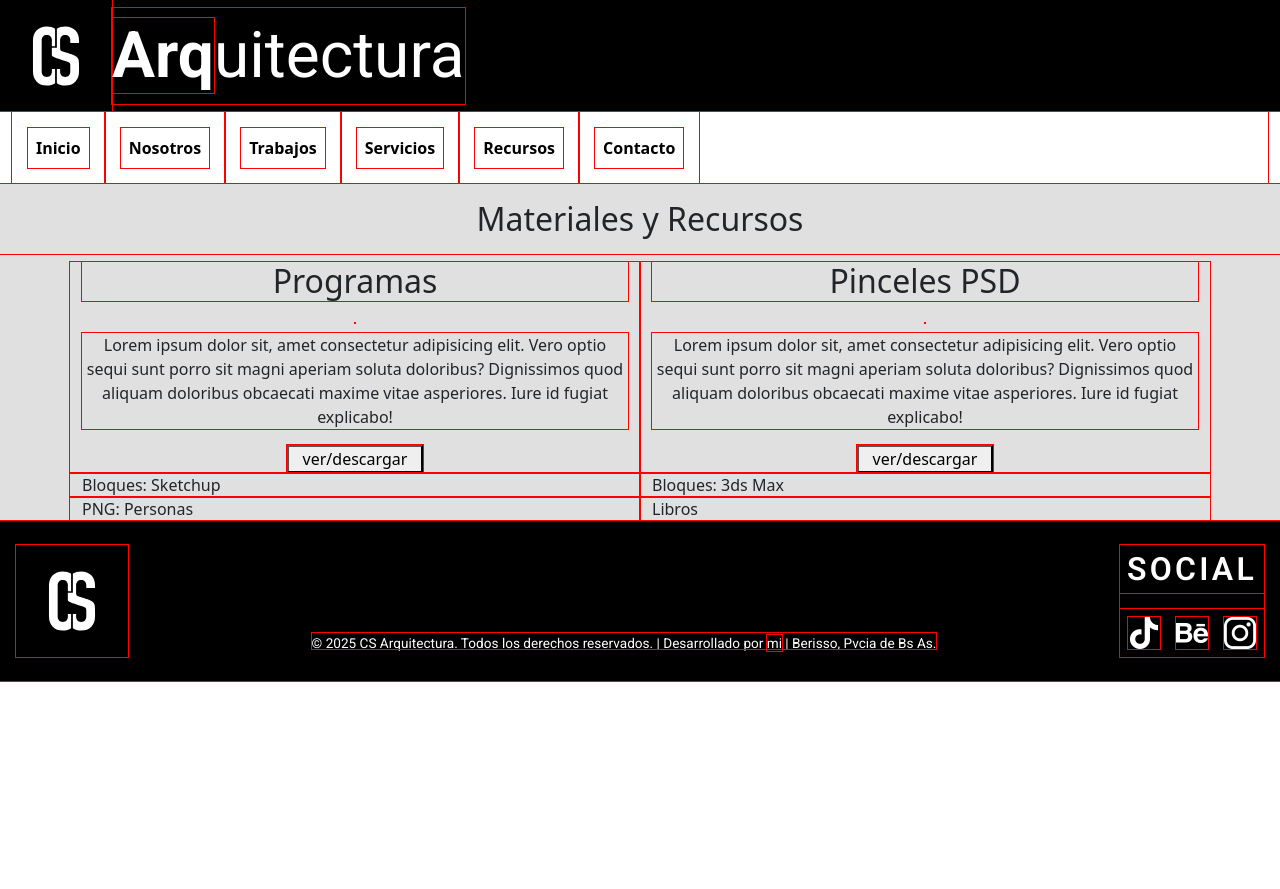
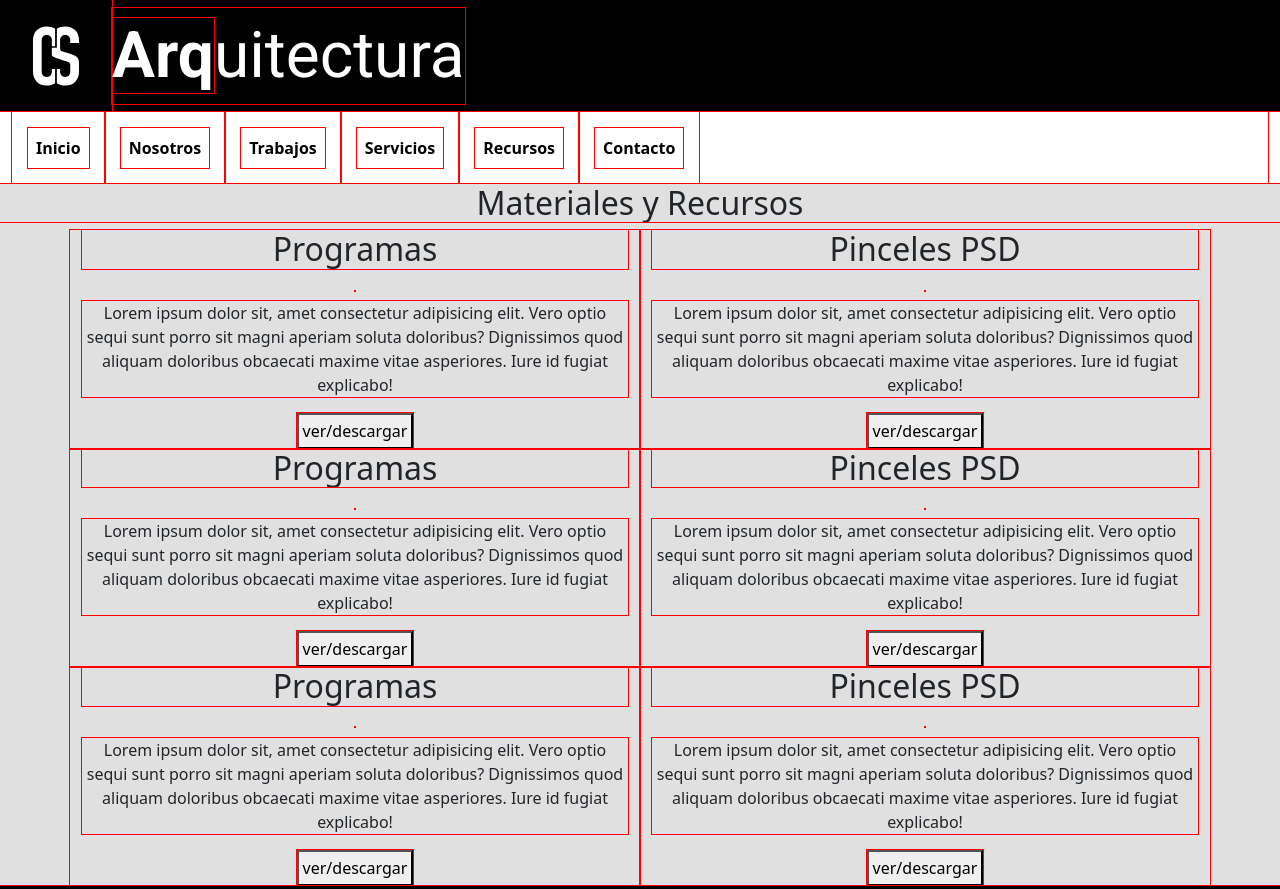
Before and after one commit to nany98/repo-ProyectoJavaCooder, a plain HTML site: page pages/recursos.html in a window 1280 px wide. Shown: the top 889 px of the page. Before the commit the page ends 800 px from the top, so only its background shows below. Drawn offline with nearby package versions, Linux system fonts and the light colour scheme.

Commit message:
Segui mejorando el Grid de Boostrap

```diff
--- a/css/style.css
+++ b/css/style.css
@@ -330,6 +330,10 @@ footer {
     font-style: normal;
 }
 
+/*Recursos*/
+
+
+
 @media only screen and (min-width: 768px) {
 
     /*HEADER*/
--- a/pages/recursos.html
+++ b/pages/recursos.html
@@ -78,33 +78,57 @@
 
     <main>
         <section>
-            <h2 class="text-center p-3">Materiales y Recursos</h2>
+            <h2 class="text-center">Materiales y Recursos</h2>
             <div class="container">
                 <div class="row text-center">
-                    <div class="col-xs-12 col-sm col-xl">
+                    <div class="col-12 col-sm-6">
                         <h2 class="h2">Programas</h2>
                         <img src="" alt="">
                         <p>Lorem ipsum dolor sit, amet consectetur adipisicing elit. Vero optio sequi sunt porro sit
                             magni aperiam soluta doloribus? Dignissimos quod aliquam doloribus obcaecati maxime vitae
                             asperiores. Iure id fugiat explicabo!</p>
-                        <button class="w-25">ver/descargar</button>
+                        <button class="p-1 text-break">ver/descargar</button>
                     </div>
-                    <div class="col">
+                    <div class="col-12 col-sm-6">
                         <h2 class="h2">Pinceles PSD</h2>
                         <img src="" alt="">
                         <p>Lorem ipsum dolor sit, amet consectetur adipisicing elit. Vero optio sequi sunt porro sit
                             magni aperiam soluta doloribus? Dignissimos quod aliquam doloribus obcaecati maxime vitae
                             asperiores. Iure id fugiat explicabo!</p>
-                        <button class="w-25">ver/descargar</button>
+                        <button class="p-1 text-break">ver/descargar</button>
                     </div>
-                </div>
-                <div class="row">
-                    <div class="col-xs-12 col-sm col-xl">Bloques: Sketchup</div>
-                    <div class="col">Bloques: 3ds Max</div>
-                </div>
-                <div class="row">
-                    <div class="col-xs-12 col-sm col-xl">PNG: Personas</div>
-                    <div class="col">Libros</div>
+                    <div class="col-12 col-sm-6">
+                        <h2 class="h2">Programas</h2>
+                        <img src="" alt="">
+                        <p>Lorem ipsum dolor sit, amet consectetur adipisicing elit. Vero optio sequi sunt porro sit
+                            magni aperiam soluta doloribus? Dignissimos quod aliquam doloribus obcaecati maxime vitae
+                            asperiores. Iure id fugiat explicabo!</p>
+                        <button class="p-1 text-break">ver/descargar</button>
+                    </div>
+                    <div class="col-12 col-sm-6">
+                        <h2 class="h2">Pinceles PSD</h2>
+                        <img src="" alt="">
+                        <p>Lorem ipsum dolor sit, amet consectetur adipisicing elit. Vero optio sequi sunt porro sit
+                            magni aperiam soluta doloribus? Dignissimos quod aliquam doloribus obcaecati maxime vitae
+                            asperiores. Iure id fugiat explicabo!</p>
+                        <button class="p-1 text-break">ver/descargar</button>
+                    </div>
+                    <div class="col-12 col-sm-6">
+                        <h2 class="h2">Programas</h2>
+                        <img src="" alt="">
+                        <p>Lorem ipsum dolor sit, amet consectetur adipisicing elit. Vero optio sequi sunt porro sit
+                            magni aperiam soluta doloribus? Dignissimos quod aliquam doloribus obcaecati maxime vitae
+                            asperiores. Iure id fugiat explicabo!</p>
+                        <button class="p-1 text-break">ver/descargar</button>
+                    </div>
+                    <div class="col-12 col-sm-6">
+                        <h2 class="h2">Pinceles PSD</h2>
+                        <img src="" alt="">
+                        <p>Lorem ipsum dolor sit, amet consectetur adipisicing elit. Vero optio sequi sunt porro sit
+                            magni aperiam soluta doloribus? Dignissimos quod aliquam doloribus obcaecati maxime vitae
+                            asperiores. Iure id fugiat explicabo!</p>
+                        <button class="p-1 text-break">ver/descargar</button>
+                    </div>
                 </div>
             </div>
         </section>
```
